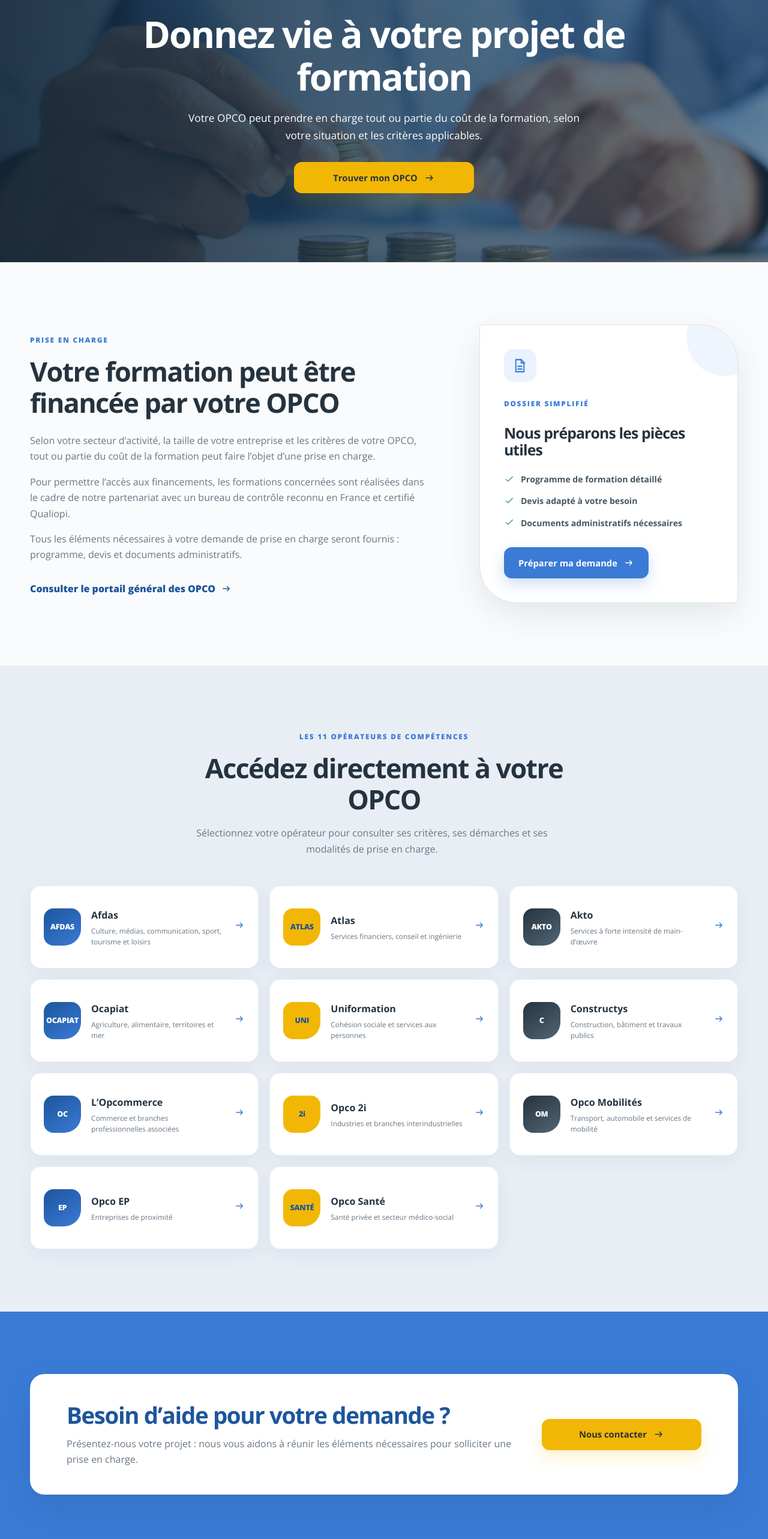
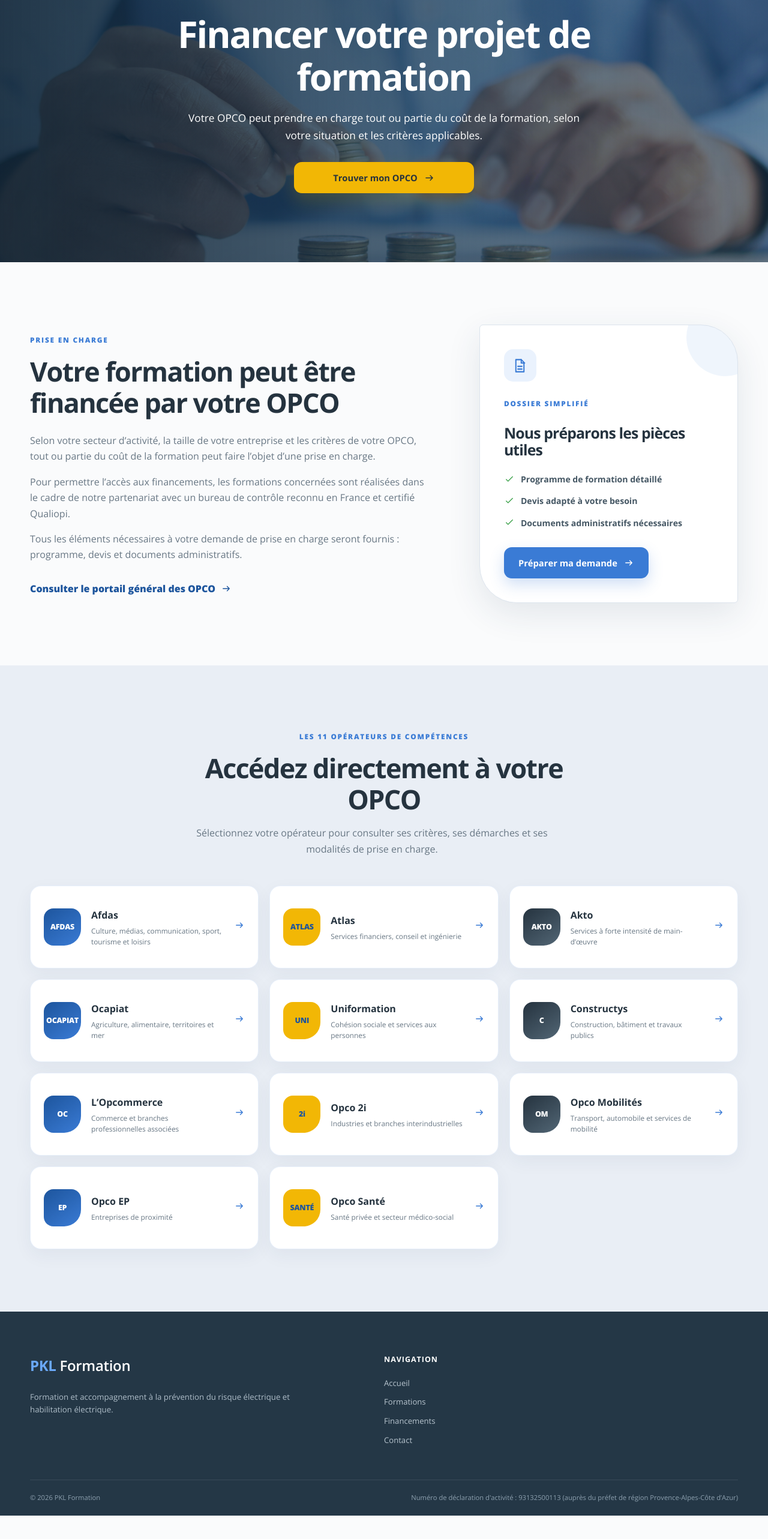
Before and after one commit to GregBoil/PKL, a React (Vite) app: page /financements in a window 1280 px wide. Shown: the part 225-2790 px from the top of the page at 60% size. After the commit the page ends 2751 px from the top, so only its background shows below. Built offline with nearby package versions, Linux system fonts and the light colour scheme.

Commit message:
Financements

```diff
--- a/src/pages/Financement_2.jsx
+++ b/src/pages/Financement_2.jsx
@@ -86,7 +86,7 @@
         className="funding-hero funding-hero-large"
         style={{ '--funding-hero-image': `url("${heroImage}")` }}
         eyebrow="Financement de la formation"
-        title="Donnez vie à votre projet de formation"
+        title="Financer votre projet de formation"
         text="Votre OPCO peut prendre en charge tout ou partie du coût de la formation, selon votre situation et les critères applicables."
       >
         <a
@@ -188,23 +188,6 @@
           </div>
         </div>
       </section>
-
-      <section className="section funding-cta-section">
-        <div className="container cta-card compact">
-          <div>
-            <h2>Besoin d’aide pour votre demande ?</h2>
-            <p>
-              Présentez-nous votre projet : nous vous aidons à réunir les
-              éléments nécessaires pour solliciter une prise en charge.
-            </p>
-          </div>
-
-          <Link className="button button-yellow" to="/contact">
-            Nous contacter
-            <Icon name="arrow" size={19} />
-          </Link>
-        </div>
-      </section>
     </>
   )
 }
```
